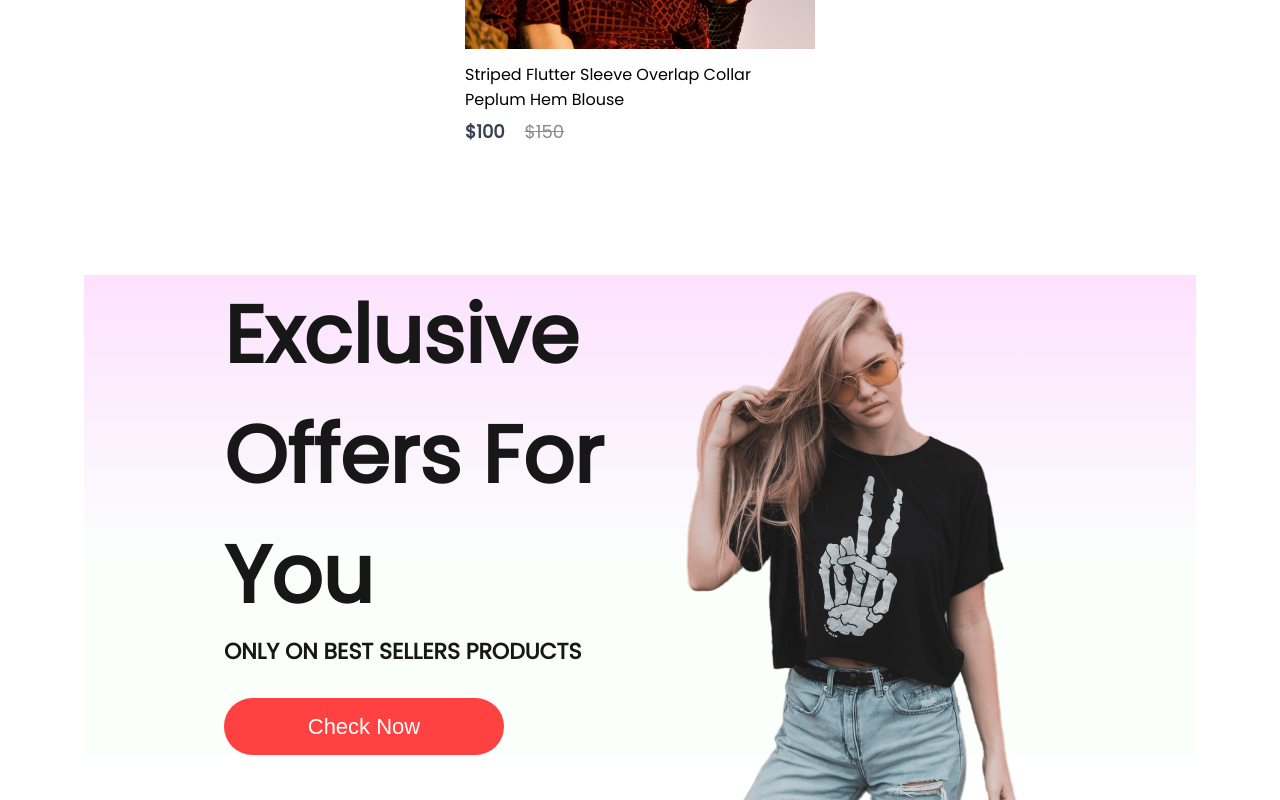
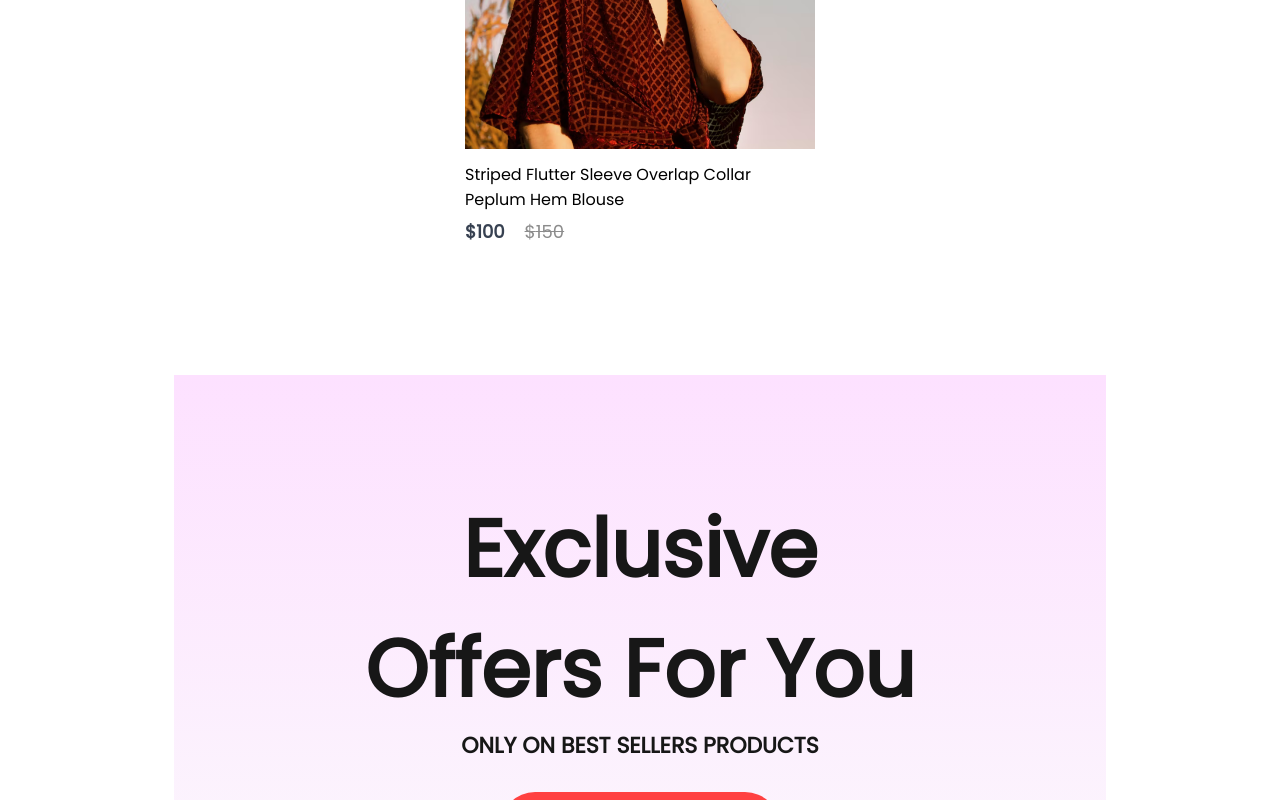
Before and after one commit to Jankarurosu/e-commerce-react, a React (Vite) app: page / in a window 1280 px wide. Shown: the part 2000-2800 px from the top of the page. Built offline with nearby package versions, Linux system fonts and the light colour scheme.

Commit message:
Implementa el modo responsivo en la sección ofertas

```diff
--- a/src/components/hero/Hero.css
+++ b/src/components/hero/Hero.css
@@ -2,6 +2,7 @@
     height: 100vh;
     background: linear-gradient(180deg, #fde1ff, #e1ffea22 60%);
     display: flex;
+    margin-bottom: 100px;
     flex-direction: row;
 }
 
@@ -125,10 +126,6 @@
         font-size: 17px;
     }
 
-    .hero-right {
-        margin-top: 20px;
-    }
-
     .hero-right img {
         width: 90%;
     }
--- a/src/components/offers/Offers.css
+++ b/src/components/offers/Offers.css
@@ -1,6 +1,6 @@
 .offers {
     width: 65%;
-    height: 60vh;
+    height: 70vh;
     display: flex;
     margin: auto;
     padding: 0px 140px;
@@ -48,4 +48,42 @@
     padding-top: 50px;
 }
 
-@media (max-width: 1300px) {}
+@media (max-width: 1300px) {
+    .offers {
+        height: 150vh;
+        flex-direction: column;
+        padding: 0 50px;
+        margin-bottom: 80px;
+        align-items: center;
+        text-align: center;
+    }
+
+    .offers-left {
+        align-items: center;
+        justify-content: center;
+    }
+
+    .offers-right {
+        padding: 0;
+    }
+}
+
+@media (max-width: 730px) {
+    .offers-left h1 {
+        font-size: 70px;
+    }
+
+    .offers-left p {
+        font-size: 20px;
+    }
+
+    .offers-left button {
+        width: 240px;
+        height: 60px;
+        font-size: 20px;
+    }
+
+    .offers-right img {
+        width: 100%;
+    }
+}
```
